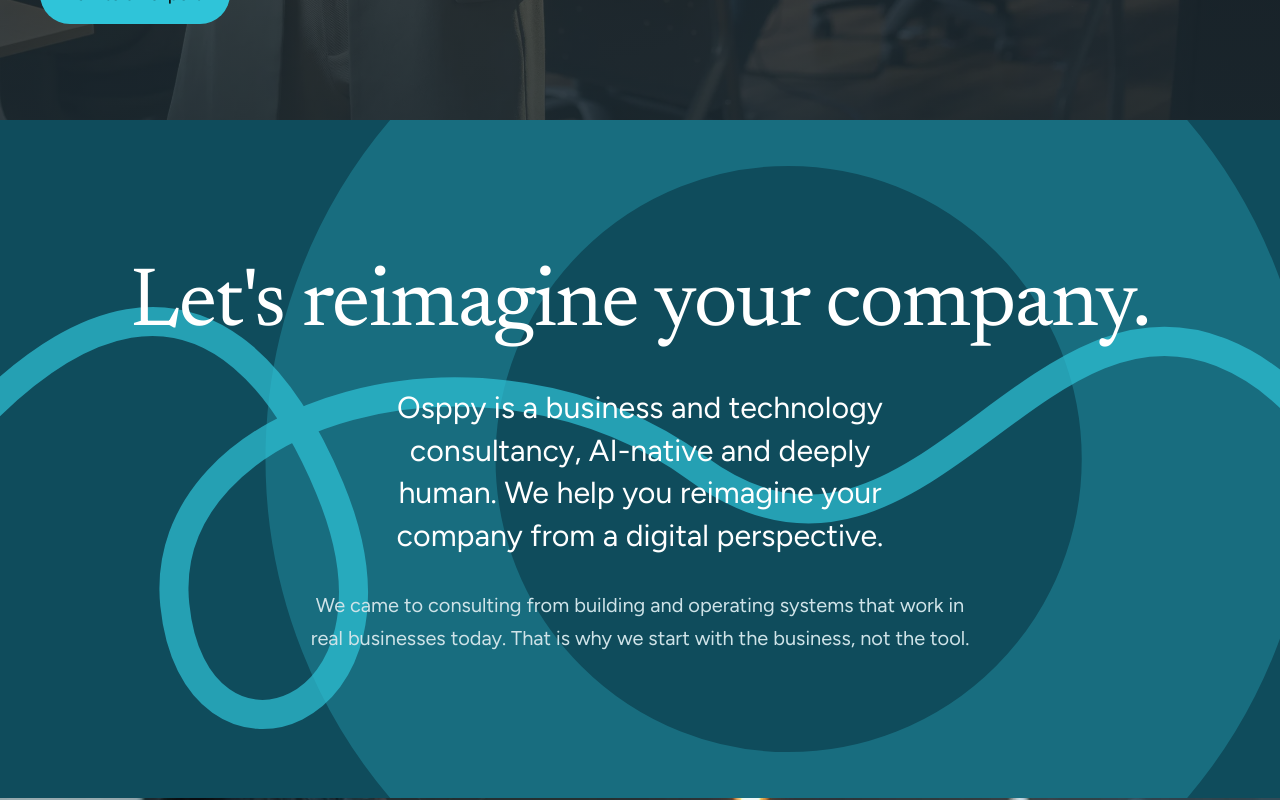
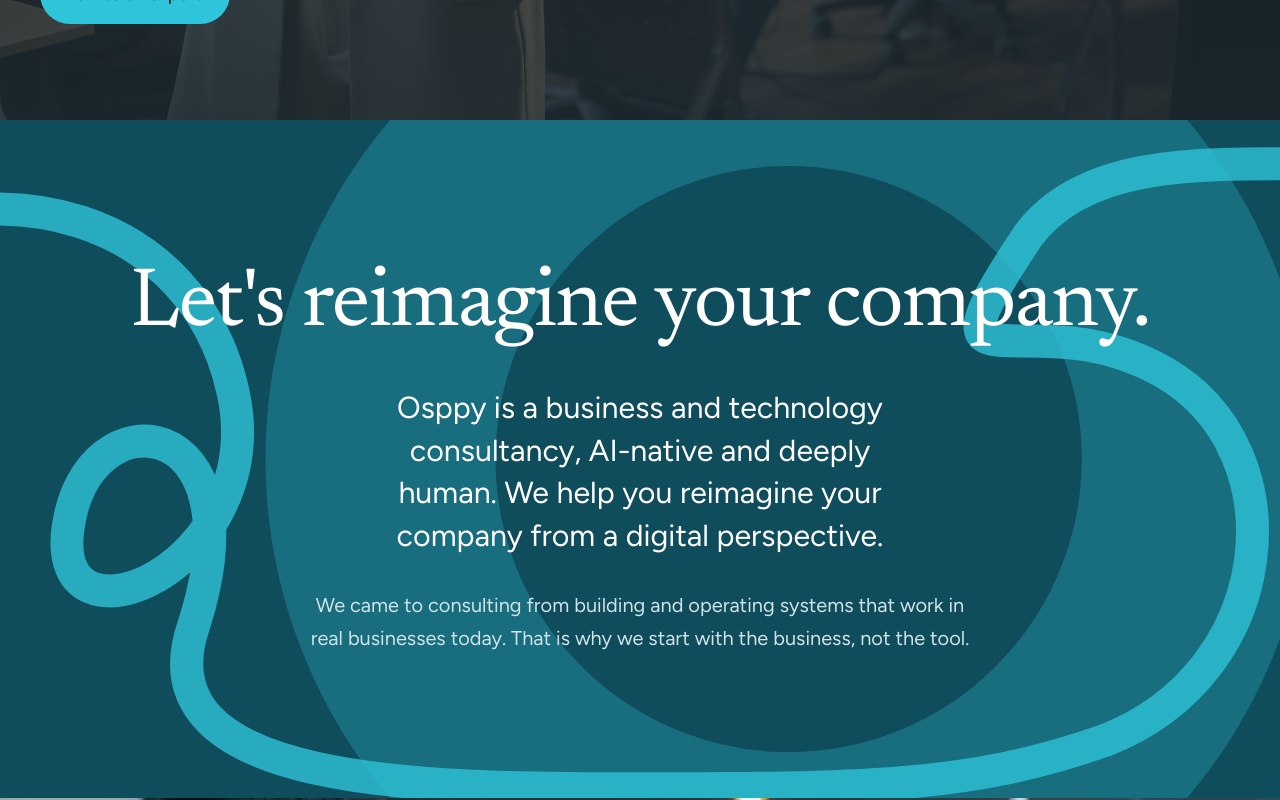
Before and after one commit to rogercsc20/osppy-landing-ai-concierge, a Next.js app: page /en in a window 1280 px wide. Shown: the part 680-1480 px from the top of the page. Built offline with nearby package versions, Linux system fonts and the light colour scheme.

Commit message:
fix(ribbon): a third path that loops at the sides and runs along the bottom, so the line never passes under centred text on the deep bands

```diff
--- a/app/[locale]/[area]/page.tsx
+++ b/app/[locale]/[area]/page.tsx
@@ -94,7 +94,7 @@ export default async function AreaPage({ params }: { params: Params }) {
         </section>
         <section aria-labelledby="area-cta" className="bg-profundo text-sobre-profundo">
           <div className="relative overflow-hidden">
-          <Ribbon variant="a" opacity={0.6} width={30} />
+          <Ribbon variant="c" opacity={0.7} width={32} />
           <Container className="relative py-20 text-center md:py-28">
             <h2 id="area-cta" className="mx-auto max-w-[18ch] font-display text-[clamp(2.25rem,5vw,4rem)] leading-[1.02] tracking-[-0.02em]">
               {m.hablemos.encabezado}
--- a/components/datos.tsx
+++ b/components/datos.tsx
@@ -7,7 +7,7 @@ export function Datos({ m }: { m: Messages }) {
   return (
     <section id="datos" aria-labelledby="datos-title" className="bg-profundo text-sobre-profundo">
       <div className="relative overflow-hidden">
-        <Ribbon variant="b" opacity={0.5} width={28} />
+        <Ribbon variant="c" opacity={0.45} width={30} />
         <Container className="relative py-24 md:py-36">
         <h2
           id="datos-title"
--- a/components/quienes.tsx
+++ b/components/quienes.tsx
@@ -11,7 +11,7 @@ export function Quienes({ locale, m }: { locale: Locale; m: Messages }) {
       <section id="quienes" aria-labelledby="quienes-title" className="bg-profundo text-sobre-profundo">
         {/* The watermark (HQA-D150): the logo's O, large and translucent, cropped by this wrapper and never by the section. */}
         <div className="relative overflow-hidden">
-          <Ribbon variant="a" opacity={0.7} width={30} />
+          <Ribbon variant="c" opacity={0.8} width={34} />
           <LogoRing className="pointer-events-none absolute -right-[18%] top-1/2 h-[130%] w-auto -translate-y-1/2 opacity-[0.28] md:-right-[8%] md:h-[175%]" />
           <Container className="relative py-24 text-center md:py-36">
           <h2
--- a/components/ribbon.tsx
+++ b/components/ribbon.tsx
@@ -6,6 +6,8 @@
 const PATHS = {
   a: "M-120,520 C120,120 300,140 400,380 C500,620 260,700 240,500 C220,300 560,200 780,360 C1000,520 1120,160 1320,240 C1520,320 1460,640 1700,520",
   b: "M-100,180 C200,480 380,460 480,260 C580,60 320,-20 340,200 C360,420 760,460 900,260 C1040,60 1200,120 1300,320 C1400,520 1520,480 1660,300",
+  // `c` keeps the middle clear for centred text: loops at the left and the right, a run along the bottom edge.
+  c: "M-120,140 C60,40 260,100 300,280 C340,460 110,560 130,420 C150,280 330,300 260,520 C200,690 500,690 720,690 C940,690 1060,690 1200,640 C1380,570 1400,340 1260,260 C1120,180 1000,300 1120,120 C1200,10 1400,60 1560,40",
 };
 
 export function Ribbon({
```
